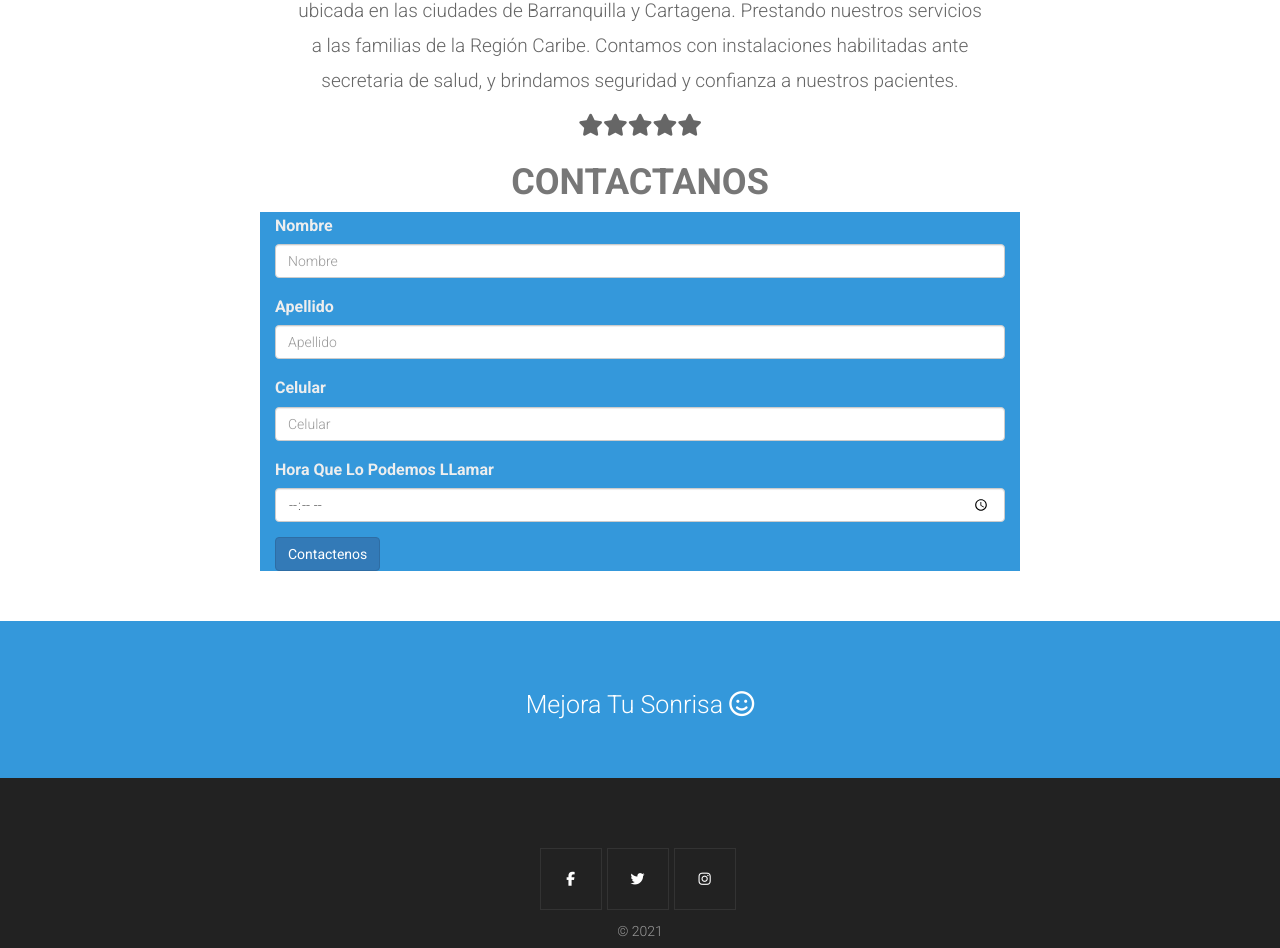
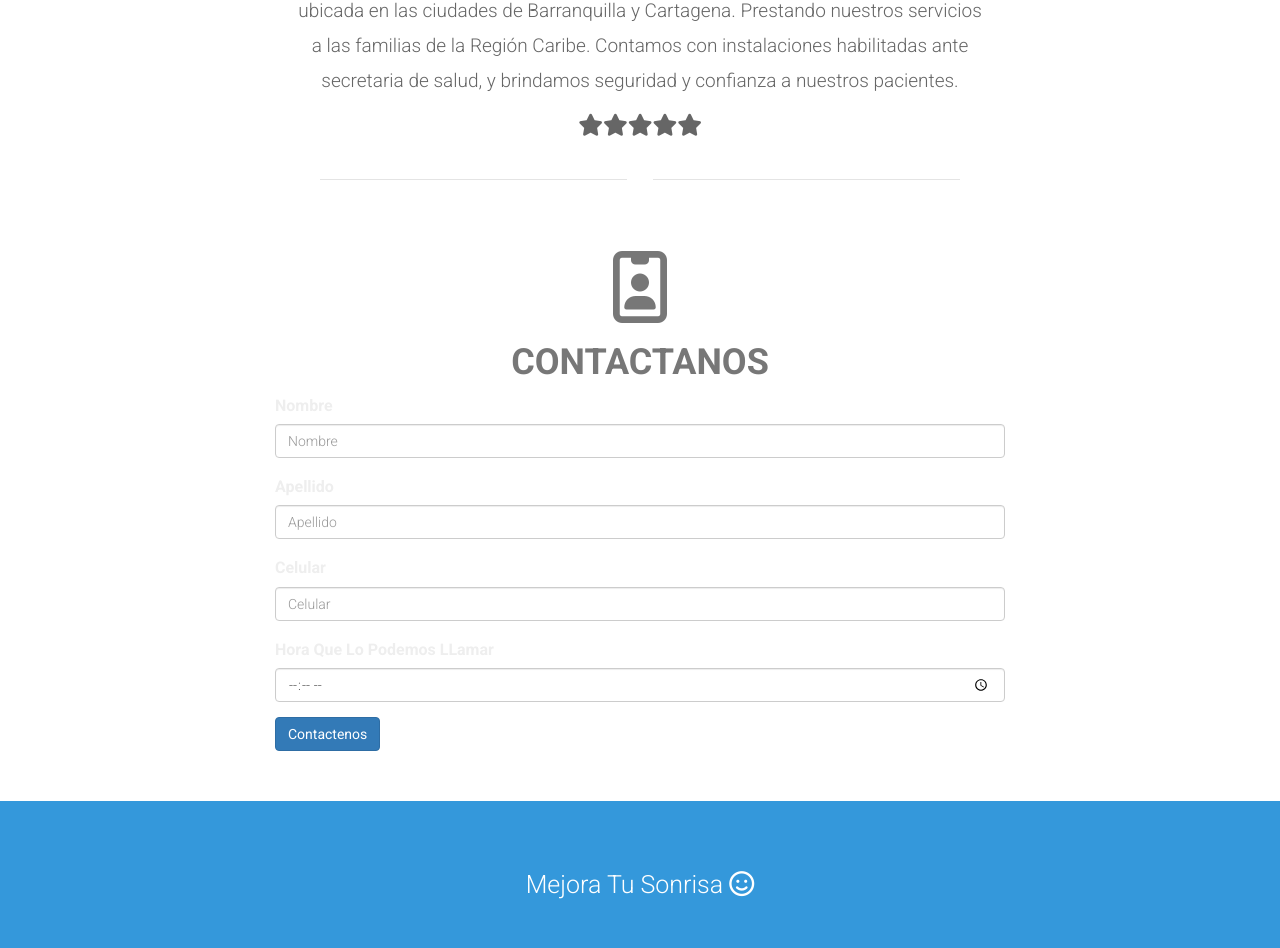
Before and after one commit to cabiver/electiva, an Angular app: page / in a window 1280 px wide. Shown: the part 2152-3100 px from the top of the page. Built offline with nearby package versions, Linux system fonts and the light colour scheme.

Commit message:
formulario

```diff
--- a/src/app/modules/inicio/pages/formulario/formulario.component.html
+++ b/src/app/modules/inicio/pages/formulario/formulario.component.html
@@ -1,24 +1,30 @@
-<section class="p3">
-<div class="container ">
+<div class="wow-hr type_short">
+
+    <span class="wow-hr-h"></span>
+</div>
+<div class="container">
+    <h1 class="text-center"><i class="far fa-id-badge fa-2x"></i></h1>
     <h1 class=" text-center ">CONTACTANOS</h1>
-    <form class="col-md-8 col-md-offset-2 p-2 " style="background-color: #3498DB">
+    <div class="p-3" style="background-color: #3498DB">
+        <form class="col-md-8 col-md-offset-2">
             <div class="form-group text-light">
-          <label for="exampleInputEmail1 text-light" id="text2">Nombre  </label>
-          <input type="text" class="form-control"    placeholder="Nombre  ">
+                <label for="exampleInputEmail1 text-light" id="text2">Nombre </label>
+                <input type="text" class="form-control" placeholder="Nombre  ">
             </div>
             <div class="form-group text-white">
-          <label class="text-white" id="text2" >Apellido</label>
-          <input type="text" class="form-control"   placeholder="Apellido">
+                <label class="text-white" id="text2">Apellido</label>
+                <input type="text" class="form-control" placeholder="Apellido">
             </div>
-        <div class="form-group  text-light"id="text2">
-          <label class="text-light" id="text2" >Celular</label>
-          <input type="text" class="form-control"   placeholder="Celular">
+            <div class="form-group  text-light" id="text2">
+                <label class="text-light" id="text2">Celular</label>
+                <input type="text" class="form-control" placeholder="Celular">
             </div>
             <div class="form-group  text-light">
-          <label class="text-light"id="text2"  >Hora Que Lo Podemos LLamar</label>
-          <input type="time" class="form-control" >
+                <label class="text-light" id="text2">Hora Que Lo Podemos LLamar</label>
+                <input type="time" class="form-control">
             </div>
             <button type="submit" class="btn btn-primary col-sm">Contactenos</button>
         </form>
     </div>
-</section>
+
+</div>
```
Lines whose indentation alone changed are shown as unchanged.
